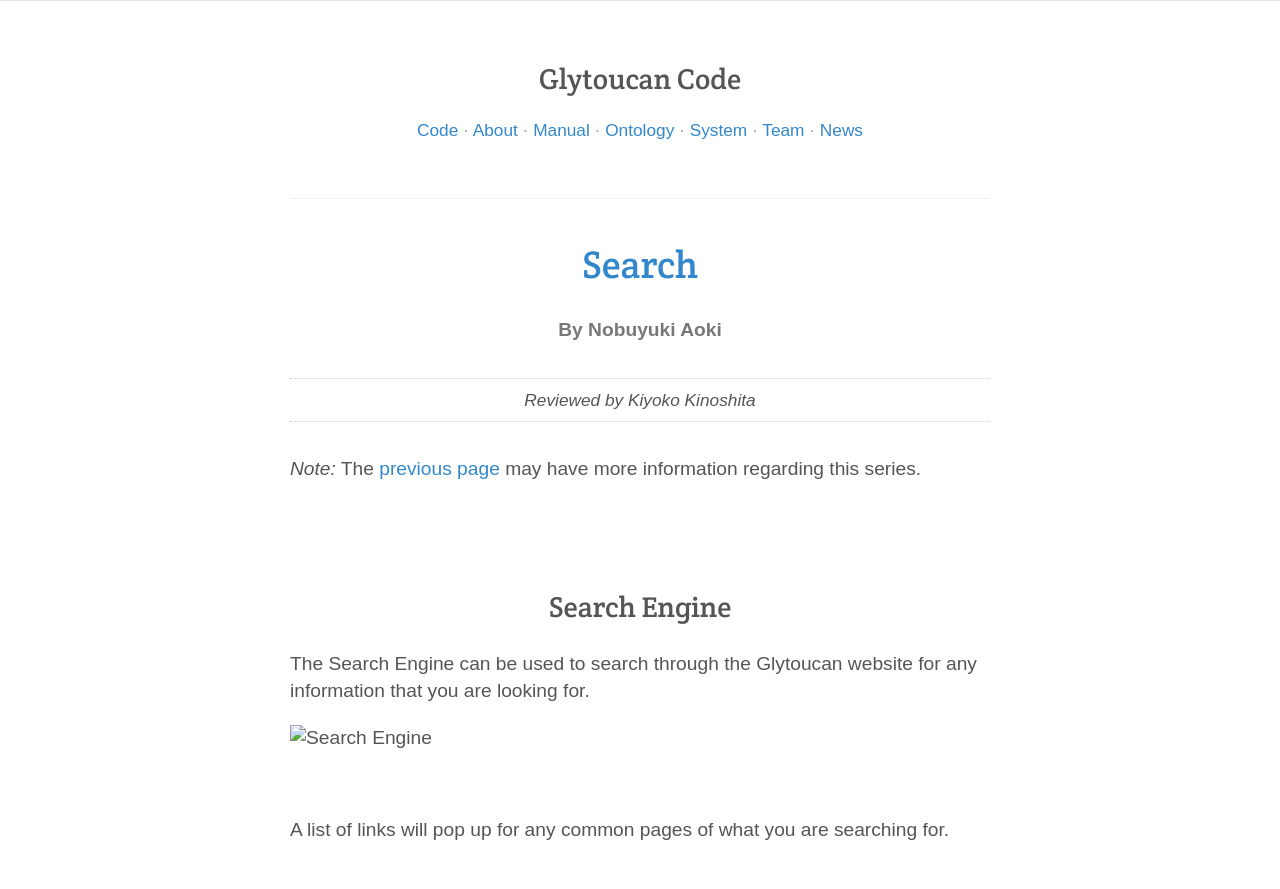
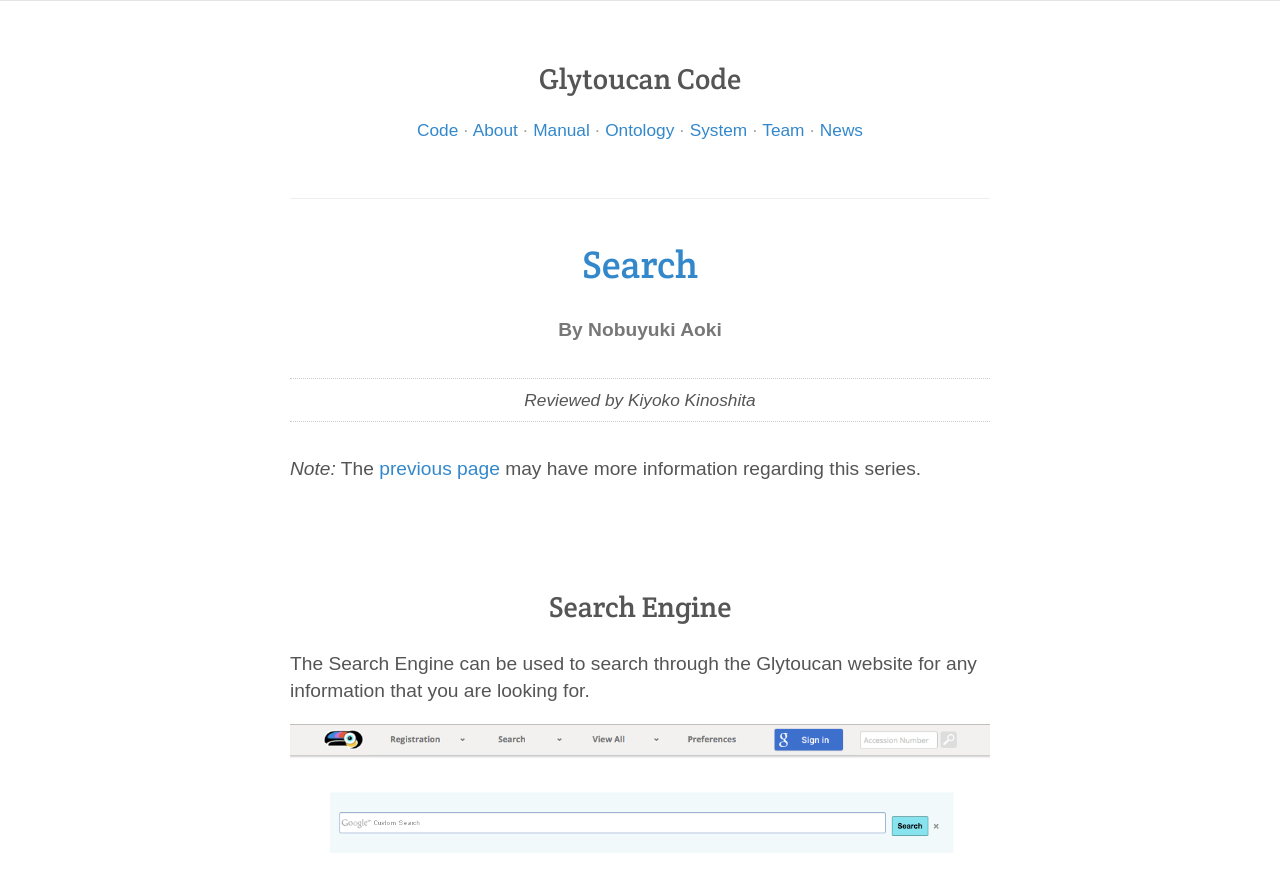
Before and after one commit to glytoucan/glytoucan, a Jekyll site: the page built from manual/search-engine.md, in a window 1280 px wide. Shown: the top 889 px of the page. Built offline with Jekyll 4.4.1, drawn with Linux system fonts in a browser that asks for light colours; nearby versions of some CDN libraries; grey boxes are pictures that could not be loaded.

Commit message:
Update search-engine.md

```diff
--- a/manual/search-engine.md
+++ b/manual/search-engine.md
@@ -15,7 +15,7 @@ Search Engine
 ------------
   The Search Engine can be used to search through the Glytoucan website for any information that you are looking for.
 
-![Search Engine](images/manual/search-engine.png)
+![Search Engine](/images/manual/search-engine.png)
 
 <br>
 
@@ -31,4 +31,4 @@ There is also a tab option to look for images only.
 
 <br>
 
-![Searching Images](images/manual/search-engine-images.png)
+![Searching Images](/images/manual/search-engine-images.png)
```
